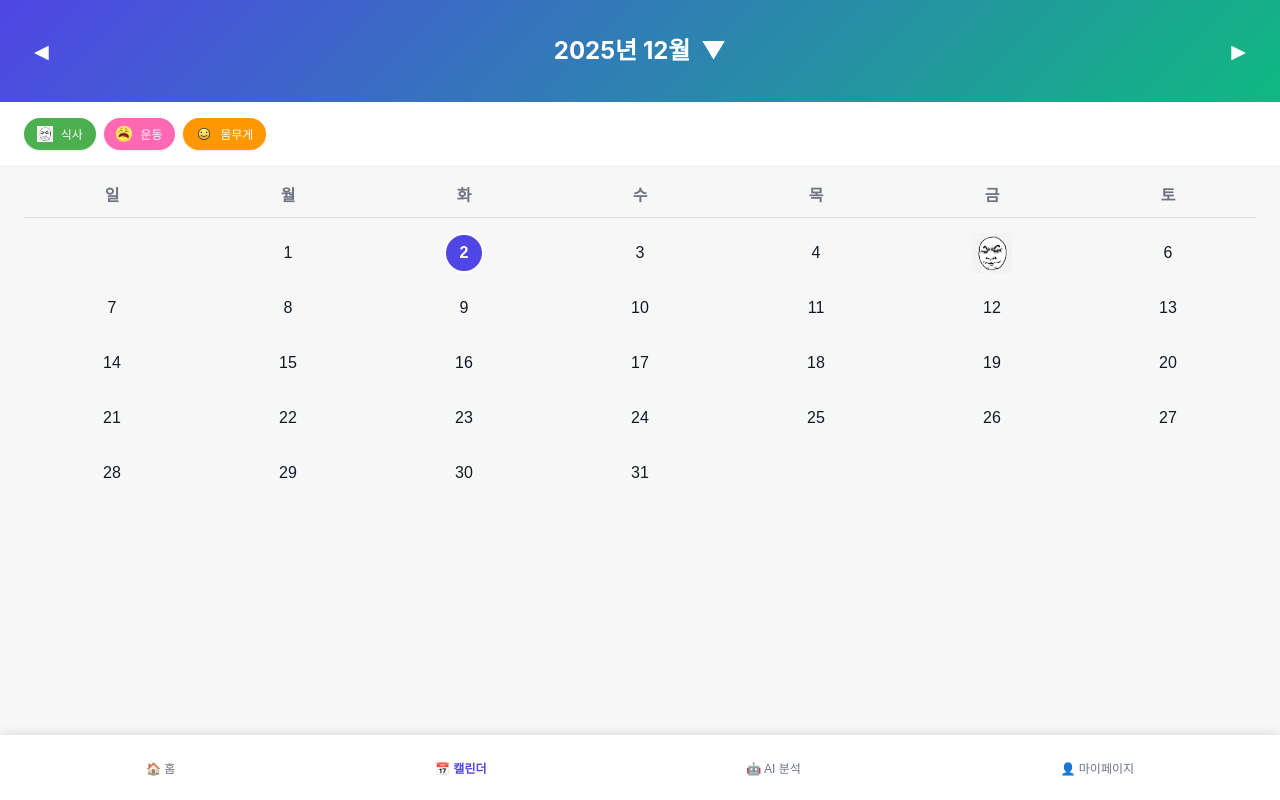
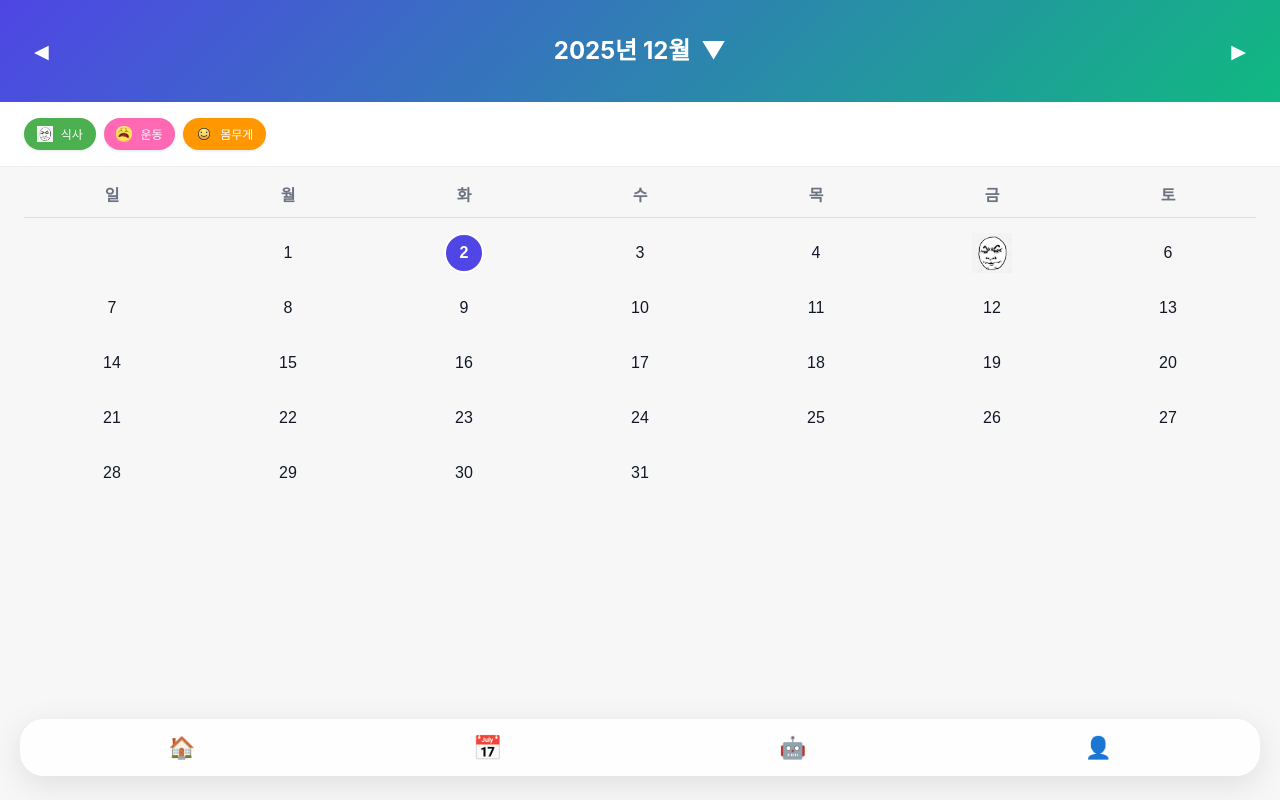
Before and after one commit to JungHoonKim-KR/KeepGoing, a Vue app: page /calendar in a window 1280 px wide. Built offline with nearby package versions, Linux system fonts and the light colour scheme.

Commit message:
Footer 수정

```diff
--- a/src/views/AIAnalysisView.vue
+++ b/src/views/AIAnalysisView.vue
@@ -8,12 +8,7 @@
       <p>AI 분석 기능 준비 중...</p>
     </div>
 
-    <nav class="bottom-nav">
-      <button @click="$router.push('/')" class="nav-btn">🏠 홈</button>
-      <button @click="$router.push('/calendar')" class="nav-btn">📅 캘린더</button>
-      <button @click="$router.push('/ai-analysis')" class="nav-btn active">🤖 AI 분석</button>
-      <button @click="$router.push('/profile')" class="nav-btn">👤 마이페이지</button>
-    </nav>
+   <Footer></Footer>
   </div>
 </template>
 
@@ -33,29 +28,8 @@
   padding: 2rem 1.5rem;
 }
 
-.bottom-nav {
-  position: fixed;
-  bottom: 0;
-  left: 0;
-  right: 0;
-  background: white;
-  display: flex;
-  justify-content: space-around;
-  padding: 1rem;
-  box-shadow: 0 -2px 10px rgba(0, 0, 0, 0.1);
-}
 
-.nav-btn {
-  background: none;
-  border: none;
-  padding: 0.5rem;
-  font-size: 0.75rem;
-  cursor: pointer;
-  color: var(--color-text-secondary);
-}
-
-.nav-btn.active {
-  color: var(--color-primary);
-  font-weight: bold;
-}
 </style>
+<script setup>
+import Footer from './utils/Footer.vue';
+</script>
--- a/src/views/CalendarView.vue
+++ b/src/views/CalendarView.vue
@@ -1,7 +1,7 @@
 <script setup>
 import { ref, computed, watch } from "vue";
 import { useRouter, useRoute } from "vue-router";
-
+import Footer from "./utils/Footer.vue";
 const router = useRouter();
 const route = useRoute();
 
@@ -322,12 +322,7 @@ watch(
       </div>
     </div>
 
-    <nav class="bottom-nav">
-      <button @click="$router.push('/')" class="nav-btn">🏠 홈</button>
-      <button @click="$router.push('/calendar')" class="nav-btn active">📅 캘린더</button>
-      <button @click="$router.push('/ai-analysis')" class="nav-btn">🤖 AI 분석</button>
-      <button @click="$router.push('/profile')" class="nav-btn">👤 마이페이지</button>
-    </nav>
+   <Footer></Footer>
   </div>
 
   <Teleport to="body">
@@ -582,34 +577,6 @@ watch(
   visibility: hidden;
 }
 
-/* --- 하단 네비게이션 --- */
-.bottom-nav {
-  position: fixed;
-  bottom: 0;
-  left: 0;
-  right: 0;
-  background: white;
-  display: flex;
-  justify-content: space-around;
-  padding: 1rem;
-  box-shadow: 0 -2px 10px rgba(0, 0, 0, 0.1);
-  z-index: 10;
-}
-
-.nav-btn {
-  background: none;
-  border: none;
-  padding: 0.5rem;
-  font-size: 0.75rem;
-  cursor: pointer;
-  color: var(--color-text-secondary);
-}
-
-.nav-btn.active {
-  color: var(--color-primary);
-  font-weight: bold;
-}
-
 /* --- 모달 스타일 (기록/색상) --- */
 .modal-overlay {
   position: fixed;
--- a/src/views/HomeView.vue
+++ b/src/views/HomeView.vue
@@ -665,77 +665,7 @@ const goToWeightRecord = () => {
   font-size: 2rem;
 }
 
-/* 하단 네비게이션 */
-.bottom-nav {
- position: fixed;
-    bottom: 24px; /* 바닥에서 띄우기 */
-    left: 20px;   /* 왼쪽 여백 */
-    right: 20px;  /* 오른쪽 여백 */
 
-    /* 둥근 모서리 */
-    border-radius: 24px;
-
-    /* 유리 같은 반투명 배경 효과 */
-    background: rgba(255, 255, 255, 0.85);
-    backdrop-filter: blur(15px);
-    -webkit-backdrop-filter: blur(15px);
-
-    /* 레이아웃 */
-    display: flex;
-    justify-content: space-around;
-    align-items: center; /* 아이콘 수직 중앙 정렬 */
-    padding: 0.5rem;
-
-    /* 부드러운 그림자 */
-    box-shadow: 0 8px 32px rgba(0, 0, 0, 0.1);
-    z-index: 1000;
-
-    /* 테두리는 제거하거나 아주 얇은 흰색 선으로 빛 반사 효과 */
-    border: 1px solid rgba(255, 255, 255, 0.4);
-}
-
-.nav-btn {
-  background: none;
-  border: none;
-  padding: 0.4rem 0.5rem;
-  cursor: pointer;
-  color: var(--color-text-secondary);
-  transition: all 0.2s ease-out;
-  display: flex;
-  flex-direction: column;
-  align-items: center;
-  gap: 0.2rem;
-  flex: 1;
-  max-width: 70px;
-  -webkit-tap-highlight-color: transparent;
-  touch-action: manipulation;
-  user-select: none;
-}
-
-.nav-icon {
-  font-size: 1.35rem;
-  transition: transform 0.2s ease-out;
-  display: block;
-}
-
-.nav-label {
-  font-size: 0.625rem;
-  font-weight: 500;
-  letter-spacing: -0.01em;
-}
-
-.nav-btn.active {
-  color: var(--color-primary);
-}
-
-.nav-btn.active .nav-icon {
-  transform: scale(1.1);
-}
-
-.nav-btn:active {
-  transform: scale(0.92);
-  opacity: 0.7;
-}
 
 /* 스크롤바 숨기기 */
 .home-view::-webkit-scrollbar {
--- a/src/views/ProfileView.vue
+++ b/src/views/ProfileView.vue
@@ -1,6 +1,6 @@
 <script setup>
 import { ref } from "vue";
-
+import Footer from './utils/Footer.vue'
 // ----------------------------------------------------
 // 1. 상태 관리
 // ----------------------------------------------------
@@ -163,12 +163,7 @@ const cancelEdit = () => {
       </div>
     </div>
 
-    <nav class="bottom-nav">
-      <button @click="$router.push('/')" class="nav-btn">🏠 홈</button>
-      <button @click="$router.push('/calendar')" class="nav-btn">📅 캘린더</button>
-      <button @click="$router.push('/ai-analysis')" class="nav-btn">🤖 AI 분석</button>
-      <button @click="$router.push('/profile')" class="nav-btn active">👤 마이페이지</button>
-    </nav>
+    <Footer></Footer>
   </div>
 </template>
 
@@ -363,32 +358,4 @@ const cancelEdit = () => {
     color: var(--color-text-default);
 }
 
-
-/* --- 하단 네비게이션 (캘린더 뷰와 동일) --- */
-.bottom-nav {
-  position: fixed;
-  bottom: 0;
-  left: 0;
-  right: 0;
-  background: white;
-  display: flex;
-  justify-content: space-around;
-  padding: 1rem;
-  box-shadow: 0 -2px 10px rgba(0, 0, 0, 0.1);
-  z-index: 10;
-}
-
-.nav-btn {
-  background: none;
-  border: none;
-  padding: 0.5rem;
-  font-size: 0.75rem;
-  cursor: pointer;
-  color: var(--color-text-secondary);
-}
-
-.nav-btn.active {
-  color: var(--color-primary);
-  font-weight: bold;
-}
 </style>
--- a/src/views/utils/Footer.vue
+++ b/src/views/utils/Footer.vue
@@ -17,50 +17,81 @@
 
 <script>
 export default {
-  name: 'Footer', // 컴포넌트 이름 지정
-  // Vue Router를 사용하고 있으므로 별도의 데이터나 로직은 필요 없습니다.
-  // 이 컴포넌트는 App.vue나 레이아웃 컴포넌트에 import 되어 사용됩니다.
+  name: 'Footer',
 };
 </script>
 
 <style scoped>
-/*
-  이곳에 .bottom-nav, .nav-btn, .nav-icon 등에 대한 CSS 스타일을 작성합니다.
-  'scoped' 속성을 사용하여 스타일이 이 컴포넌트에만 적용되도록 합니다.
-*/
+
+/* 하단 네비게이션 */
 .bottom-nav {
-  position: fixed; /* 하단 고정 */
-  bottom: 0;
-  left: 0;
-  height: 60px; /* 원하는 높이 설정 */
-  display: flex;
-  justify-content: space-around;
-  align-items: center;
-  background-color: #ffffff; /* 배경색 */
-  box-shadow: 0 -2px 5px rgba(0, 0, 0, 0.1); /* 상단 그림자 */
-  z-index: 1000;
+ position: fixed;
+    bottom: 24px; /* 바닥에서 띄우기 */
+    left: 20px;   /* 왼쪽 여백 */
+    right: 20px;  /* 오른쪽 여백 */
+
+    /* 둥근 모서리 */
+    border-radius: 24px;
+
+    /* 유리 같은 반투명 배경 효과 */
+    background: rgba(255, 255, 255, 0.85);
+    backdrop-filter: blur(15px);
+    -webkit-backdrop-filter: blur(15px);
+
+    /* 레이아웃 */
+    display: flex;
+    justify-content: space-around;
+    align-items: center; /* 아이콘 수직 중앙 정렬 */
+    padding: 0.5rem;
+
+    /* 부드러운 그림자 */
+    box-shadow: 0 8px 32px rgba(0, 0, 0, 0.1);
+    z-index: 1000;
+
+    /* 테두리는 제거하거나 아주 얇은 흰색 선으로 빛 반사 효과 */
+    border: 1px solid rgba(255, 255, 255, 0.4);
 }
 
 .nav-btn {
-  flex-grow: 1; /* 버튼이 공간을 균등하게 차지 */
-  height: 100%;
+  background: none;
   border: none;
-  background: none;
+  padding: 0.4rem 0.5rem;
   cursor: pointer;
+  color: var(--color-text-secondary);
+  transition: all 0.2s ease-out;
   display: flex;
-  justify-content: center;
+  flex-direction: column;
   align-items: center;
-  padding: 0;
+  gap: 0.2rem;
+  flex: 1;
+  max-width: 70px;
+  -webkit-tap-highlight-color: transparent;
+  touch-action: manipulation;
+  user-select: none;
 }
 
 .nav-icon {
-  font-size: 24px; /* 아이콘 크기 */
-  opacity: 0.5; /* 비활성 상태 */
-  transition: opacity 0.3s;
+  font-size: 1.35rem;
+  transition: transform 0.2s ease-out;
+  display: block;
+}
+
+.nav-label {
+  font-size: 0.625rem;
+  font-weight: 500;
+  letter-spacing: -0.01em;
+}
+
+.nav-btn.active {
+  color: var(--color-primary);
 }
 
 .nav-btn.active .nav-icon {
-  opacity: 1; /* 활성 상태 */
-  transform: scale(1.1); /* 활성 상태일 때 약간 확대 */
+  transform: scale(1.1);
+}
+
+.nav-btn:active {
+  transform: scale(0.92);
+  opacity: 0.7;
 }
 </style>
```
